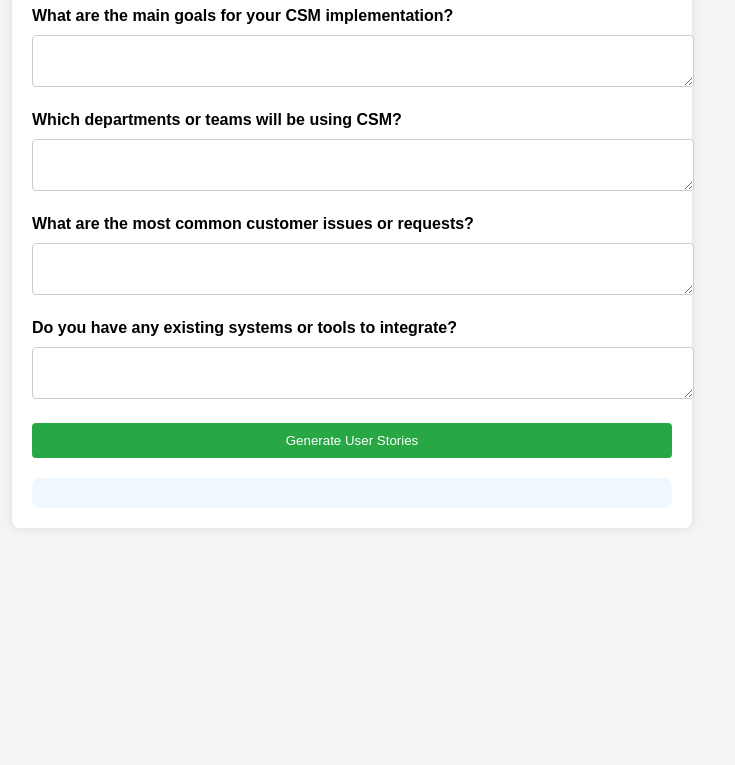
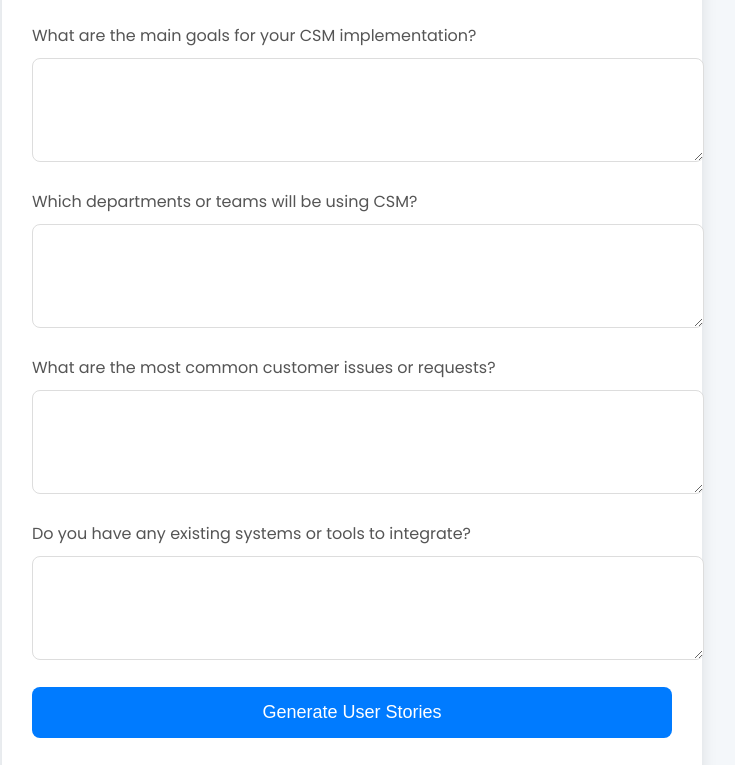
Before and after one commit to budge42/SNIPE, a website: page index.html in a window 1280 px wide. Shown: the part 180-945 px from the top of the page, without its empty margins (288-1023 px from the left). Before the commit the page ends 800 px from the top, so only its background shows below. Drawn offline with Linux system fonts and the light colour scheme.

Commit message:
Update index.html

```diff
--- a/index.html
+++ b/index.html
@@ -4,23 +4,28 @@
     <meta charset="UTF-8">
     <meta name="viewport" content="width=device-width, initial-scale=1.0">
     <title>CSM Implementation Tool</title>
+    <link href="https://fonts.googleapis.com/css2?family=Poppins:wght@300;400;600&display=swap" rel="stylesheet">
     <style>
         body {
-            font-family: Arial, sans-serif;
+            font-family: 'Poppins', sans-serif;
             margin: 0;
             padding: 0;
-            background-color: #f4f4f4;
+            background-color: #f4f7fa;
         }
         .container {
             width: 50%;
             margin: 50px auto;
             background: #fff;
-            padding: 20px;
-            box-shadow: 0px 0px 10px rgba(0,0,0,0.1);
-            border-radius: 8px;
+            padding: 30px;
+            box-shadow: 0 8px 16px rgba(0,0,0,0.1);
+            border-radius: 12px;
+            transition: all 0.3s ease;
         }
         h1 {
             text-align: center;
+            font-size: 28px;
+            color: #333;
+            font-weight: 600;
         }
         form {
             margin-top: 20px;
@@ -28,32 +33,57 @@
         label {
             display: block;
             margin-bottom: 10px;
-            font-weight: bold;
+            font-weight: 500;
+            color: #555;
         }
-        input, select, textarea {
+        textarea, input {
             width: 100%;
-            padding: 10px;
+            padding: 15px;
             margin-bottom: 20px;
-            border-radius: 4px;
-            border: 1px solid #ccc;
+            border-radius: 8px;
+            border: 1px solid #ddd;
+            font-size: 16px;
+            transition: border-color 0.3s ease;
+        }
+        textarea:focus, input:focus {
+            border-color: #007bff;
         }
         button {
             width: 100%;
-            padding: 10px;
-            background-color: #28a745;
+            padding: 15px;
+            background-color: #007bff;
             color: white;
+            font-size: 18px;
             border: none;
-            border-radius: 4px;
+            border-radius: 8px;
             cursor: pointer;
+            transition: background-color 0.3s ease;
         }
         button:hover {
-            background-color: #218838;
+            background-color: #0056b3;
         }
         .result {
-            margin-top: 20px;
-            padding: 15px;
-            background-color: #f0f8ff;
+            margin-top: 30px;
+            padding: 20px;
+            background-color: #e9f7fe;
+            border-left: 4px solid #007bff;
             border-radius: 8px;
+            white-space: pre-wrap;
+            font-family: 'Poppins', sans-serif;
+        }
+        .spinner {
+            display: none;
+            width: 40px;
+            height: 40px;
+            border: 5px solid #f3f3f3;
+            border-top: 5px solid #007bff;
+            border-radius: 50%;
+            animation: spin 1s linear infinite;
+            margin: 20px auto;
+        }
+        @keyframes spin {
+            0% { transform: rotate(0deg); }
+            100% { transform: rotate(360deg); }
         }
     </style>
 </head>
@@ -62,20 +92,21 @@
         <h1>Customer Service Management (CSM) Questionnaire</h1>
         <form id="csmForm">
             <label for="goal">What are the main goals for your CSM implementation?</label>
-            <textarea id="goal" name="goal" required></textarea>
+            <textarea id="goal" name="goal" rows="4" required></textarea>
 
             <label for="teams">Which departments or teams will be using CSM?</label>
-            <textarea id="teams" name="teams" required></textarea>
+            <textarea id="teams" name="teams" rows="4" required></textarea>
 
             <label for="issues">What are the most common customer issues or requests?</label>
-            <textarea id="issues" name="issues" required></textarea>
+            <textarea id="issues" name="issues" rows="4" required></textarea>
 
             <label for="integration">Do you have any existing systems or tools to integrate?</label>
-            <textarea id="integration" name="integration"></textarea>
+            <textarea id="integration" name="integration" rows="4"></textarea>
 
             <button type="submit">Generate User Stories</button>
         </form>
 
+        <div class="spinner" id="loadingSpinner"></div>
         <div id="result" class="result"></div>
     </div>
 
@@ -89,6 +120,10 @@
             const sections = ['goal', 'teams', 'issues', 'integration'];
             let resultHTML = '';
 
+            // Show loading spinner
+            document.getElementById('loadingSpinner').style.display = 'block';
+            document.getElementById('result').innerHTML = '';
+
             // Function to send the request for each section
             const generateStoriesForSection = async (section) => {
                 const response = await fetch('/api/generate-stories', {
@@ -101,7 +136,7 @@
 
                 if (response.ok) {
                     const result = await response.json();
-                    resultHTML += `<h3>${section}</h3><pre>${result.stories}</pre>`;
+                    resultHTML += `<h3 style="font-weight:600;color:#007bff;">${section}</h3><pre>${result.stories}</pre>`;
                     document.getElementById('result').innerHTML = resultHTML;
                 } else {
                     const error = await response.json();
@@ -113,6 +148,9 @@
             for (const section of sections) {
                 await generateStoriesForSection(section);
             }
+
+            // Hide the loading spinner
+            document.getElementById('loadingSpinner').style.display = 'none';
         });
     </script>
 </body>
```
